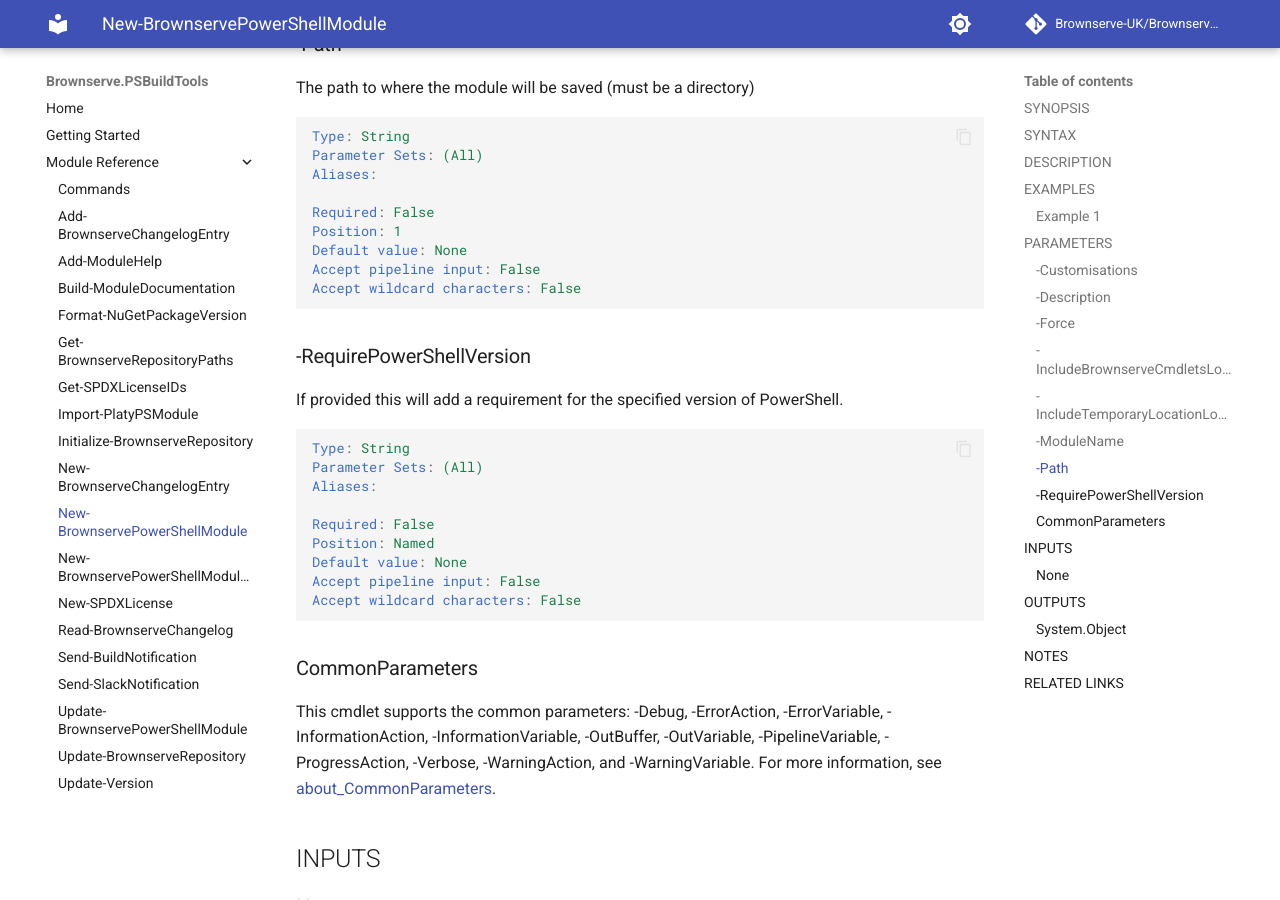
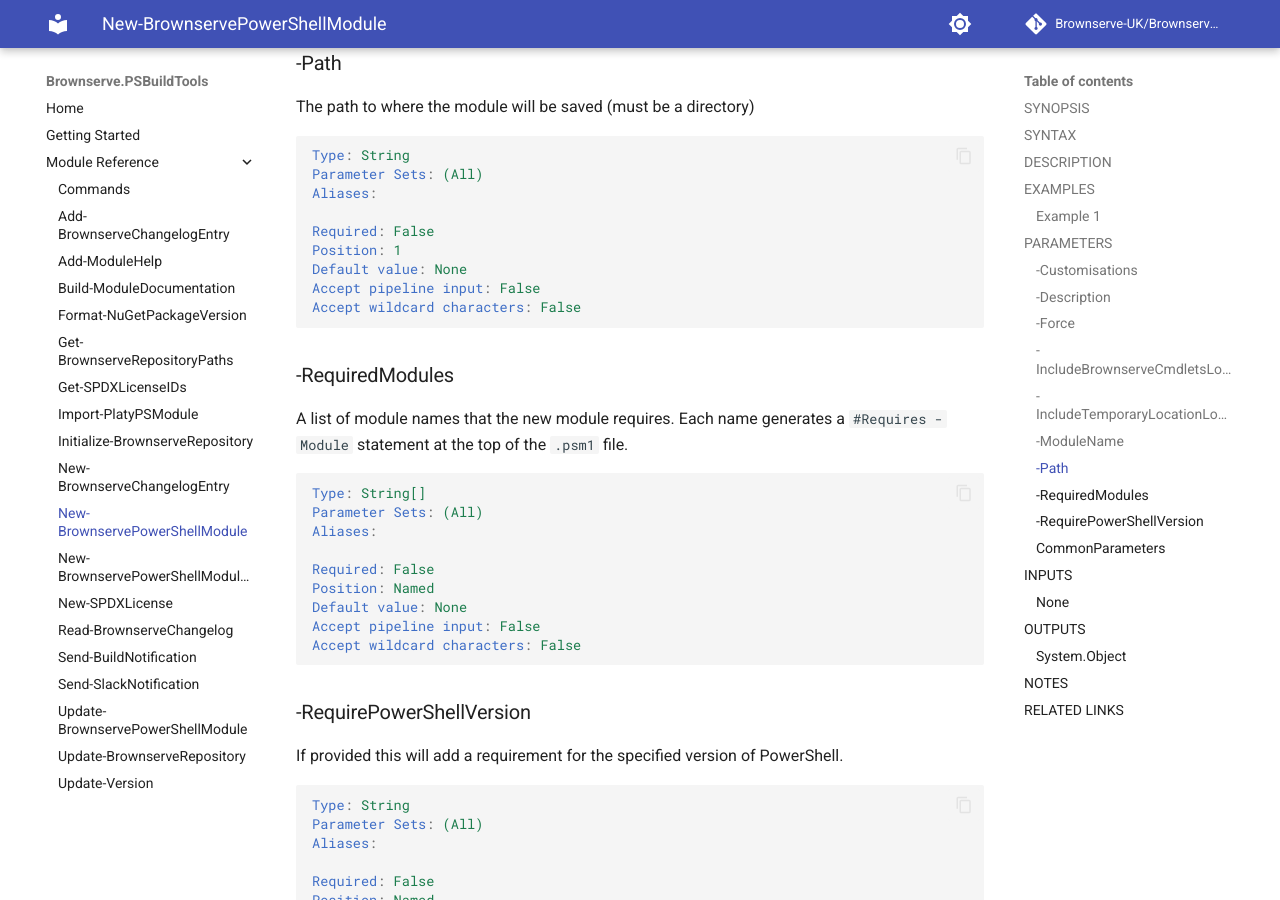
Before and after one commit to Brownserve-UK/PSBuildTools, an MkDocs documentation site: the page built from pages/Cmdlet reference/New-BrownservePowerShellModule.md, in a window 1280 px wide and 900 px high, scrolled down 2949 px. Built offline with MkDocs 1.6.1 and Material for MkDocs 9.7.7, drawn with Linux system fonts in a browser that asks for light colours; comment, search, counter and statistics services are not loaded; some of the changed text lies outside the part shown.

````diff
--- a/pages/Cmdlet reference/New-BrownservePowerShellModule.md
+++ b/pages/Cmdlet reference/New-BrownservePowerShellModule.md
@@ -16,7 +16,8 @@ Creates a new PowerShell module in the standard Brownserve format
 ```text
 New-BrownservePowerShellModule [-ModuleName] <String> [[-Path] <String>] [[-Description] <String>]
  [-Customisations <String>] [-RequirePowerShellVersion <String>] [-IncludeTemporaryLocationLogic <Boolean>]
- [-IncludeBrownserveCmdletsLogic <Boolean>] [-Force] [<CommonParameters>]
+ [-IncludeBrownserveCmdletsLogic <Boolean>] [-RequiredModules <String[]>] [-Force]
+ [<CommonParameters>]
 ```
 
 ## DESCRIPTION
@@ -151,6 +152,22 @@ Accept pipeline input: False
 Accept wildcard characters: False
 ```
 
+### -RequiredModules
+
+A list of module names that the new module requires. Each name generates a `#Requires -Module` statement at the top of the `.psm1` file.
+
+```yaml
+Type: String[]
+Parameter Sets: (All)
+Aliases:
+
+Required: False
+Position: Named
+Default value: None
+Accept pipeline input: False
+Accept wildcard characters: False
+```
+
 ### -RequirePowerShellVersion
 
 If provided this will add a requirement for the specified version of PowerShell.
````
Also changed, not shown: 7 other files.
